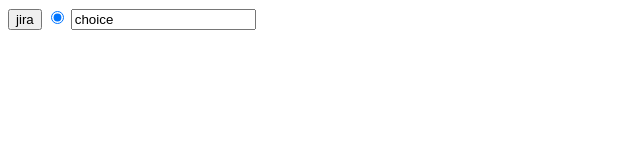
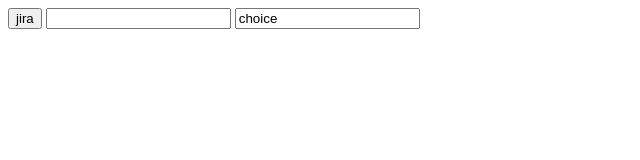
Before and after one commit to sam-sanikop/LABPRAC, a plain HTML site: page index.html in a window 1280 px wide. Shown: the whole page, without its empty margins (0-640 px from the left). Drawn offline with Linux system fonts and the light colour scheme.

Commit message:
Final try for merge conflict

```diff
--- a/index.html
+++ b/index.html
@@ -1,7 +1,7 @@
 <html>
     <body>
         <input type="button" value="jira">
-        <input type="radio" checked>
+        <input type="number" value="num">
         <input type="text" value="choice">
     </body>
 </html>
```
